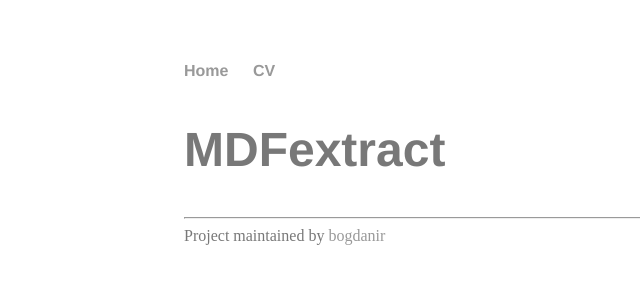
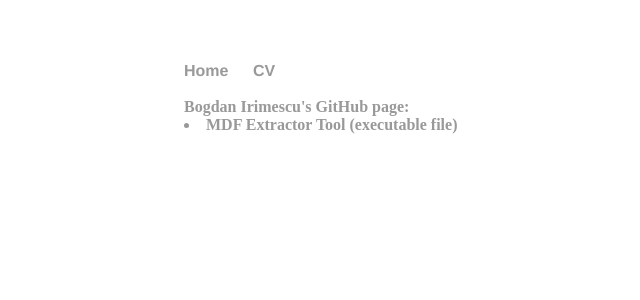
Before and after one commit to bogdanir/MDFextract, a Jekyll site: the page built from index.html, in a window 1280 px wide. Shown: the top 300 px of the page, without its empty margins (8-648 px from the left). Built offline with Jekyll 4.4.1, drawn with Linux system fonts in a browser that asks for light colours; the repository's description, which GitHub fills in, is left out.

Commit message:
Update default.html

```diff
--- a/_layouts/default.html
+++ b/_layouts/default.html
@@ -34,13 +34,13 @@
 
       <section>
         <div id="title">
-          <h1>{{ site.title | default: site.github.repository_name }}</h1>
-          <p>{{ site.description | default: site.github.project_tagline }}</p>
-          <hr>
-          <span class="credits left">Project maintained by <a href="{{ site.github.owner_url }}">{{ site.github.owner_name }}</a></span>
+          <b>
+            Bogdan Irimescu's GitHub page:
+            <br />
+
         </div>
 
-        {{ content }}
+            <li><a href="https://drive.google.com/file/d/1zA09q0NBZuadA9SGebUlwRq4ofRfTYRX/view?usp=sharing">MDF Extractor Tool (executable file)</a></li>
 
       </section>
 
```
